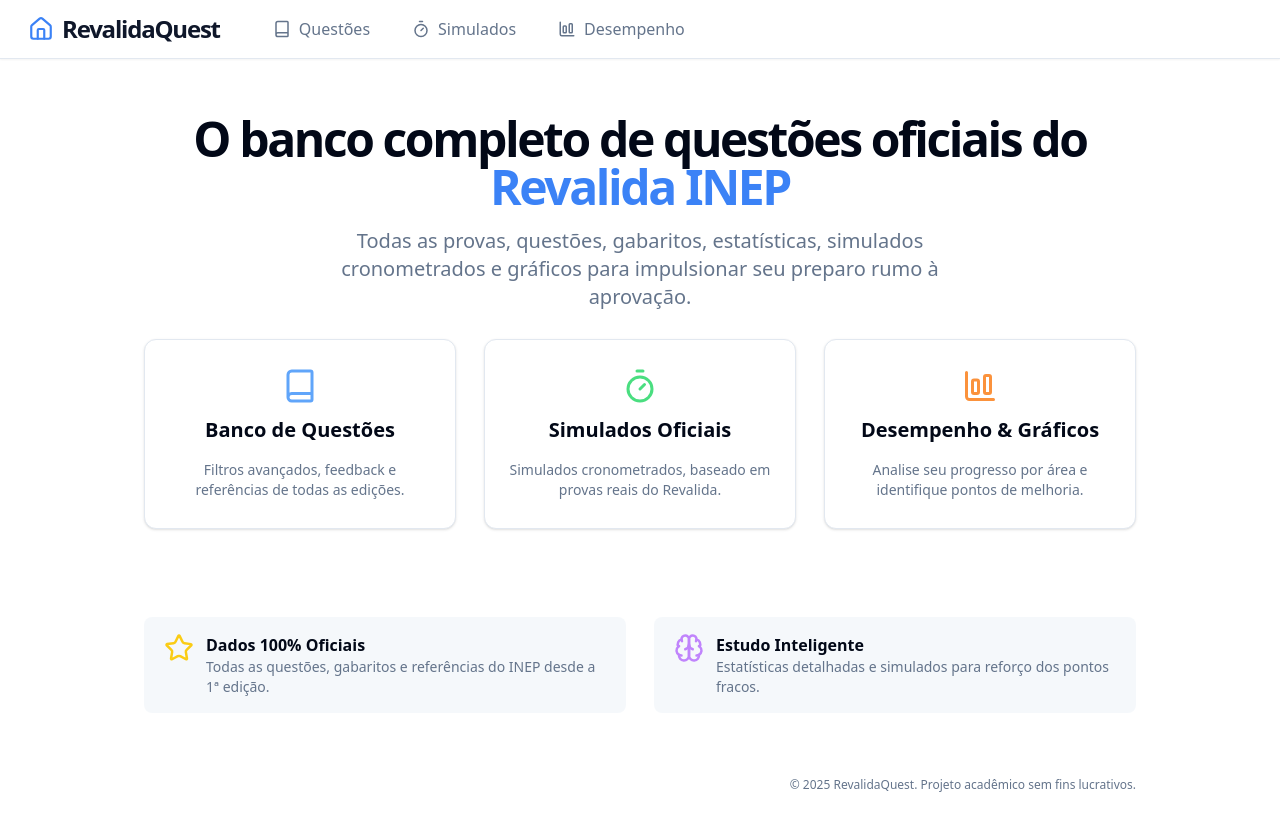
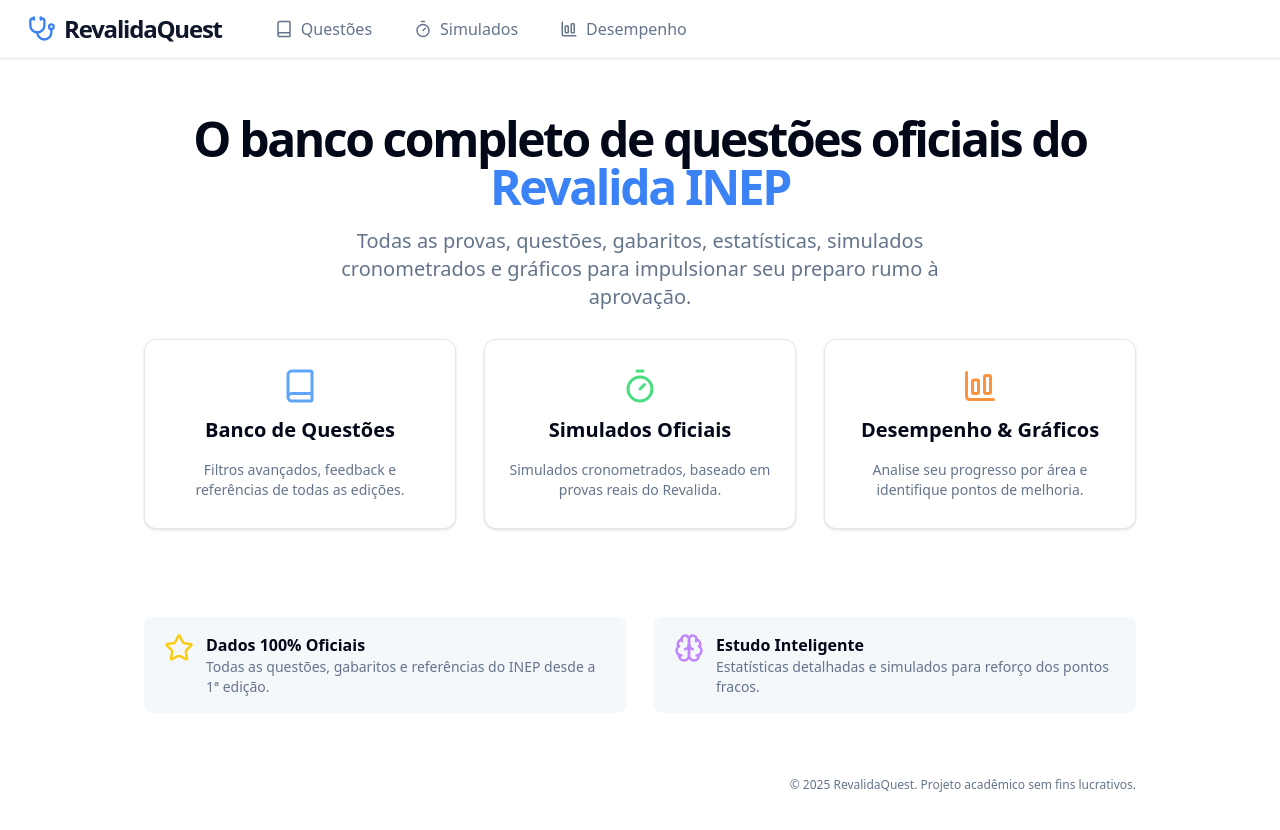
Before and after one commit to scalperline/revalida-quest-app, a React (Vite) app: page / in a window 1280 px wide. Shown: the top 830 px of the page. Built offline with nearby package versions, Linux system fonts and the light colour scheme.

Commit message:
Change app logo to medicine symbol
Replaces the app logo with the medicine symbol.

```diff
--- a/src/components/Navbar.tsx
+++ b/src/components/Navbar.tsx
@@ -1,6 +1,6 @@
 
 import { Link, useLocation } from "react-router-dom";
-import { Book, Timer, BarChartBig, HomeIcon } from "lucide-react";
+import { Book, Timer, BarChartBig, Stethoscope } from "lucide-react"; // <- trocou HomeIcon por Stethoscope
 
 const links = [
   { label: "Questões", to: "/questoes", icon: Book },
@@ -13,7 +13,7 @@ export function Navbar() {
   return (
     <nav className="w-full bg-background border-b border-border px-3 md:px-7 py-2 flex items-center gap-4 shadow-sm z-30 sticky top-0">
       <Link to="/" className="flex items-center gap-2 text-primary font-bold text-xl md:text-2xl mr-6 hover:opacity-80 transition-opacity hover-scale">
-        <HomeIcon size={26} className="text-blue-500" />
+        <Stethoscope size={28} className="text-blue-500" /> {/* logo de medicina */}
         <span className="tracking-tighter">RevalidaQuest</span>
       </Link>
       <ul className="flex gap-1 sm:gap-2 md:gap-4 flex-1">
```
